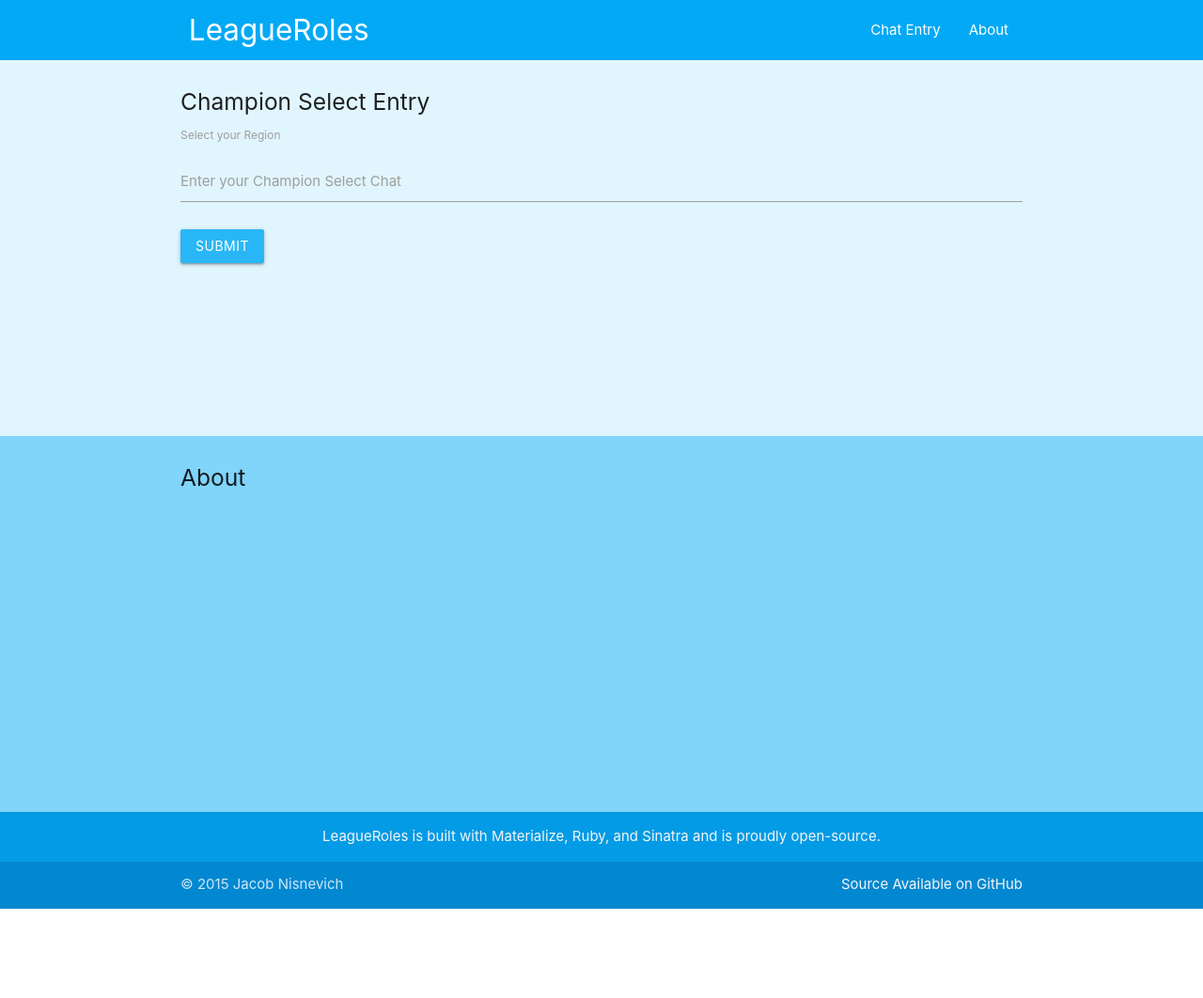
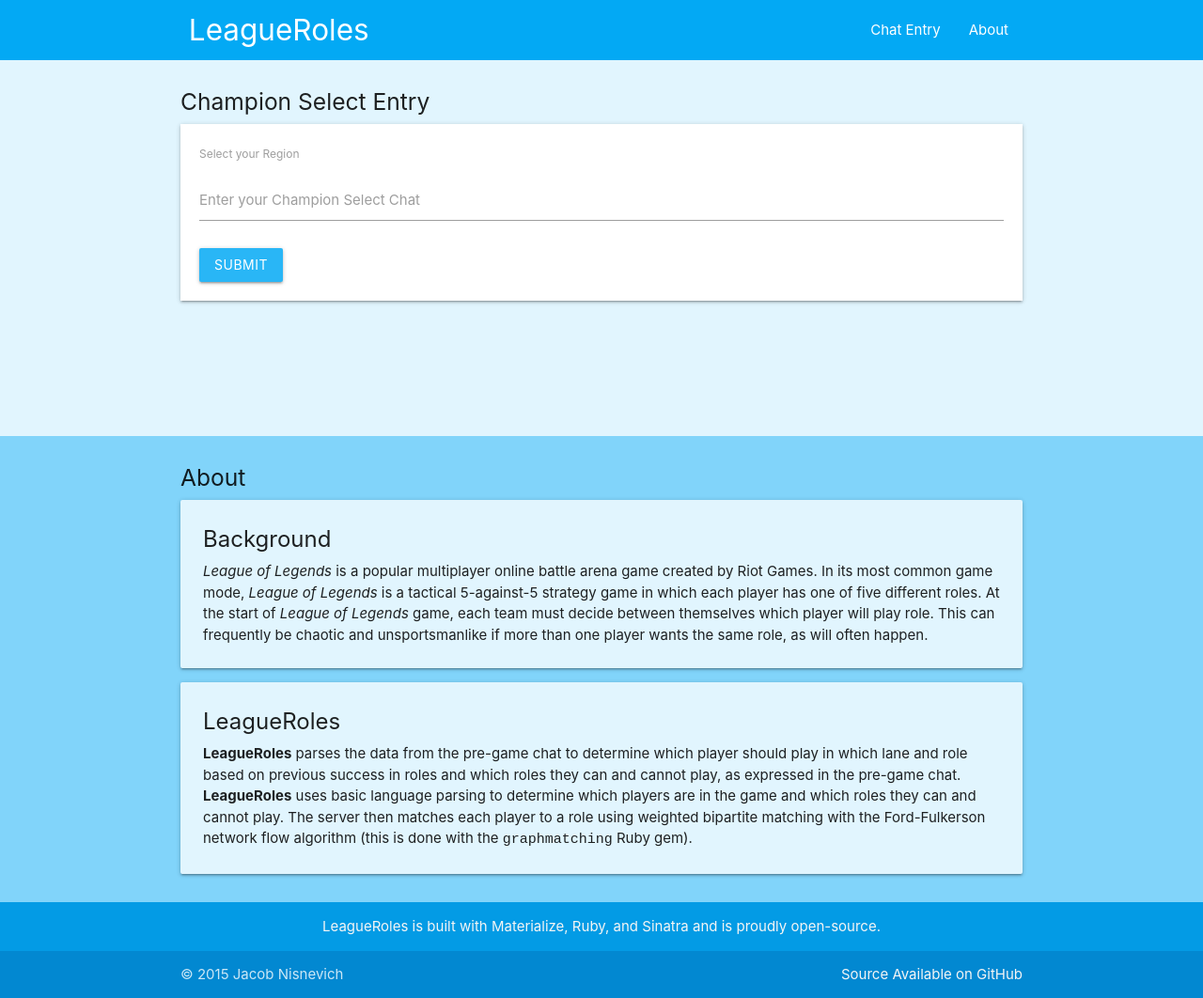
Before and after one commit to jacobnisnevich/league-roles, a plain HTML site: page public/index.html in a window 1280 px wide. Shown: the whole page at 94% size. Before the commit the page ends 967 px from the top, so only its background shows below. Drawn offline with nearby package versions, Linux system fonts and the light colour scheme.

Commit message:
minor changes to styles and initial commit to github

```diff
--- a/public/index.html
+++ b/public/index.html
@@ -36,6 +36,7 @@
         <div class="container">
             <h5>Champion Select Entry</h5>
             <div id="form-view">
+                <div class="custom-card z-depth-1 white">
                     <form id="chatEntry">
                         <div id="inputFormGroup">
                             <label for="inputRegion">Select your Region</label>
@@ -61,6 +62,7 @@
                             Submit
                         </button>
                     </form>
+                </div>
             </div>
             <div id="spinner-view">
                 <div style="text-align:center">
@@ -141,6 +143,18 @@
     </div>  <div class="section light-blue lighten-3" id="about">
         <div class="container">
             <h5>About</h5>
+            <div class="card light-blue lighten-5">
+                <div class="card-content">
+                    <div class="card-title-custom">Background</div>
+                    <p><i>League of Legends</i> is a popular multiplayer online battle arena game created by Riot Games. In its most common game mode, <i>League of Legends</i> is a tactical 5-against-5 strategy game in which each player has one of five different roles. At the start of <i>League of Legends</i> game, each team must decide between themselves which player will play role. This can frequently be chaotic and unsportsmanlike if more than one player wants the same role, as will often happen.
+                </div>
+            </div>
+            <div class="card light-blue lighten-5">
+                <div class="card-content">
+                    <div class="card-title-custom">LeagueRoles</div>
+                    <b>LeagueRoles</b> parses the data from the pre-game chat to determine which player should play in which lane and role based on previous success in roles and which roles they can and cannot play, as expressed in the pre-game chat. <b>LeagueRoles</b> uses basic language parsing to determine which players are in the game and which roles they can and cannot play. The server then matches each player to a role using weighted bipartite matching with the Ford-Fulkerson network flow algorithm (this is done with the <code>graphmatching</code> Ruby gem).
+                </div>
+            </div>
         </div>
     </div>
     <footer class="page-footer light-blue darken-1">
--- a/public/js/scripts.js
+++ b/public/js/scripts.js
@@ -22,4 +22,9 @@ $(document).ready(function() {
         $("#results-view").hide();
         $("#form-view").show();
     });
+
+    $('.card, .custom-card').hover(
+       function(){ $(this).addClass('z-depth-3') },
+       function(){ $(this).removeClass('z-depth-3') }
+    );
 });
--- a/public/styles/styles.css
+++ b/public/styles/styles.css
@@ -32,3 +32,12 @@ footer.page-footer {
 #results-back {
     margin-top: 20px;
 }
+
+.custom-card {
+    padding: 20px;
+}
+
+.card-title-custom {
+    font-size: 24px;
+    padding-bottom: 5px;
+}
```
Lines whose indentation alone changed are shown as unchanged.
